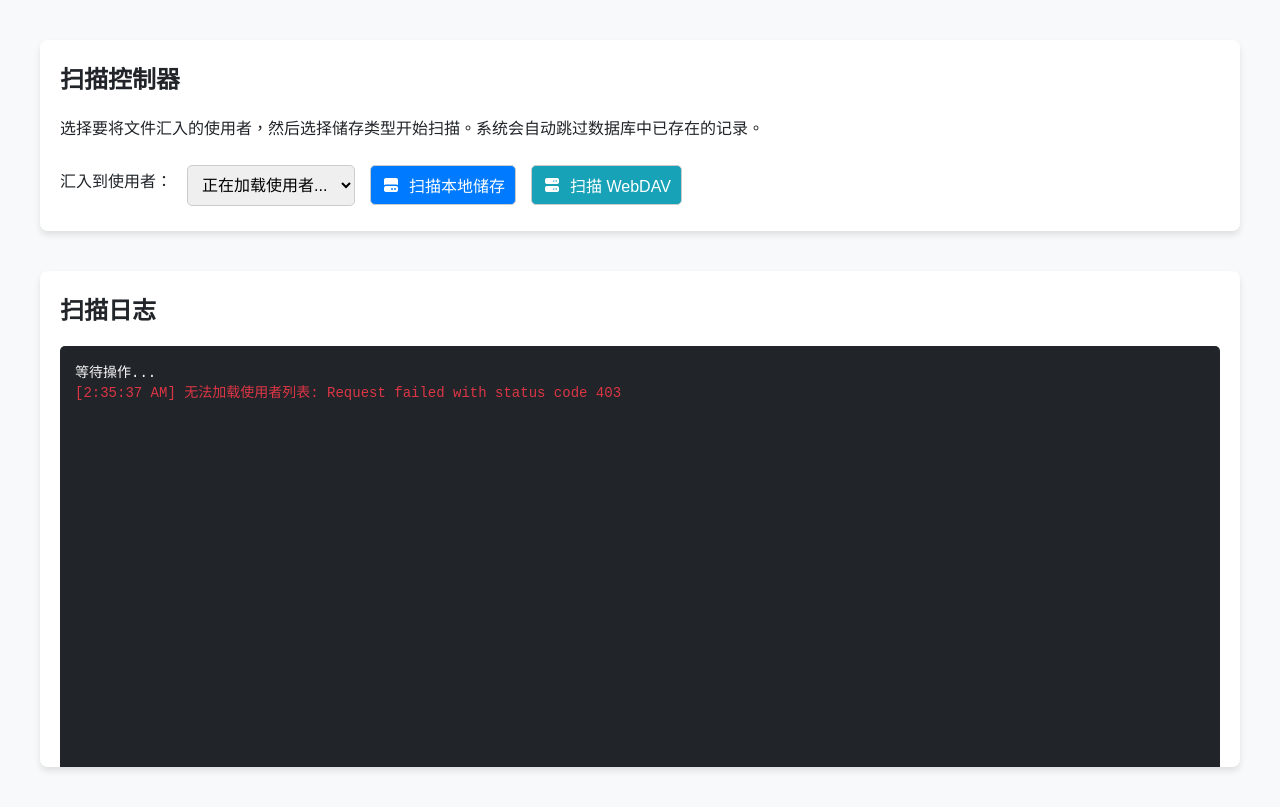
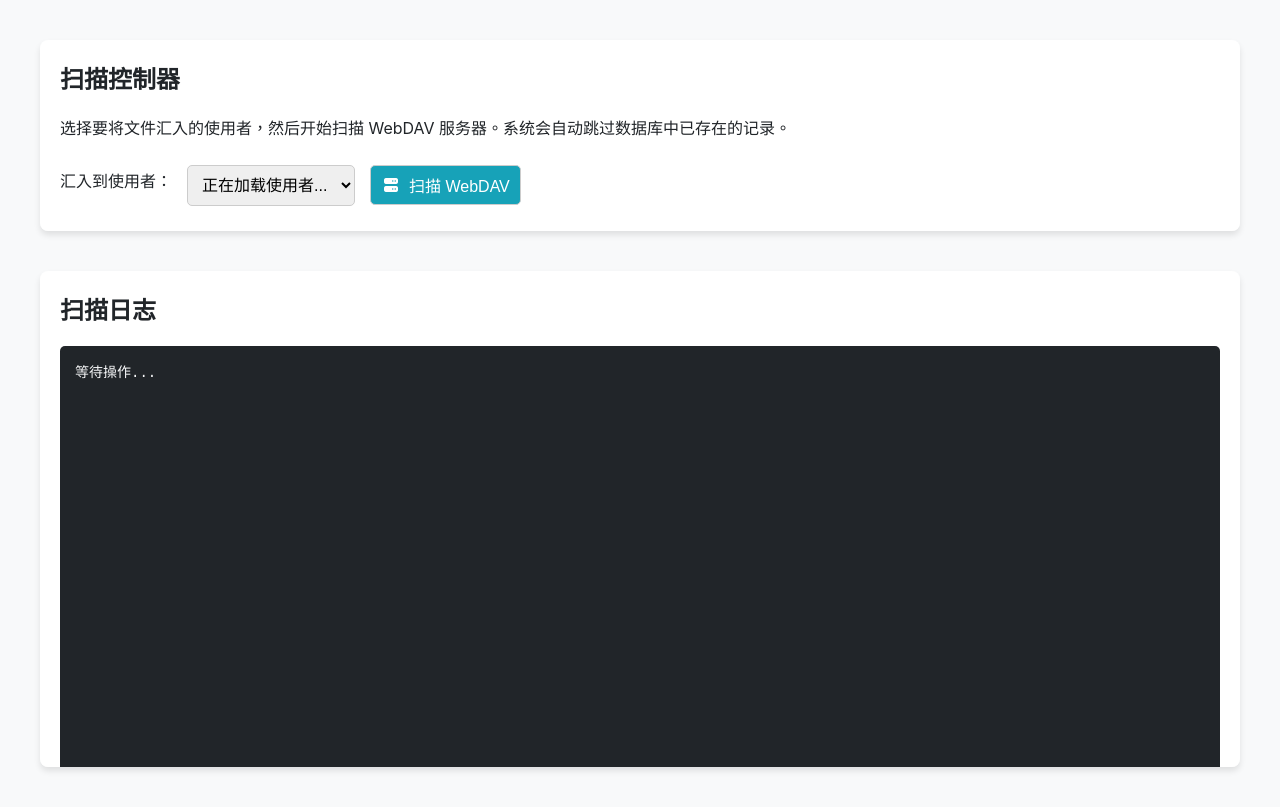
Before and after one commit to Limkon/webdav-server, a Node server app: template views/scan.html in a window 1280 px wide. Shown: the part 109-916 px from the top of the page. Run offline with Node 20, Linux system fonts and the light colour scheme; the template is opened without the code that fills it, so the values that code supplies are empty; some libraries are stand-ins or nearby versions.

Commit message:
Update scan.html

```diff
--- a/views/scan.html
+++ b/views/scan.html
@@ -47,15 +47,12 @@
 
         <div class="setting-card">
             <h2>扫描控制器</h2>
-            <p>选择要将文件汇入的使用者，然后选择储存类型开始扫描。系统会自动跳过数据库中已存在的记录。</p>
+            <p>选择要将文件汇入的使用者，然后开始扫描 WebDAV 服务器。系统会自动跳过数据库中已存在的记录。</p>
             <div class="scan-controls">
                 <label for="user-select">汇入到使用者：</label>
                 <select id="user-select">
                     <option value="">正在加载使用者...</option>
                 </select>
-                <button id="scan-local-btn" class="upload-link-btn">
-                    <i class="fas fa-hdd"></i> 扫描本地储存
-                </button>
                 <button id="scan-webdav-btn" class="upload-link-btn" style="background-color: #17a2b8;">
                     <i class="fas fa-server"></i> 扫描 WebDAV
                 </button>
```
